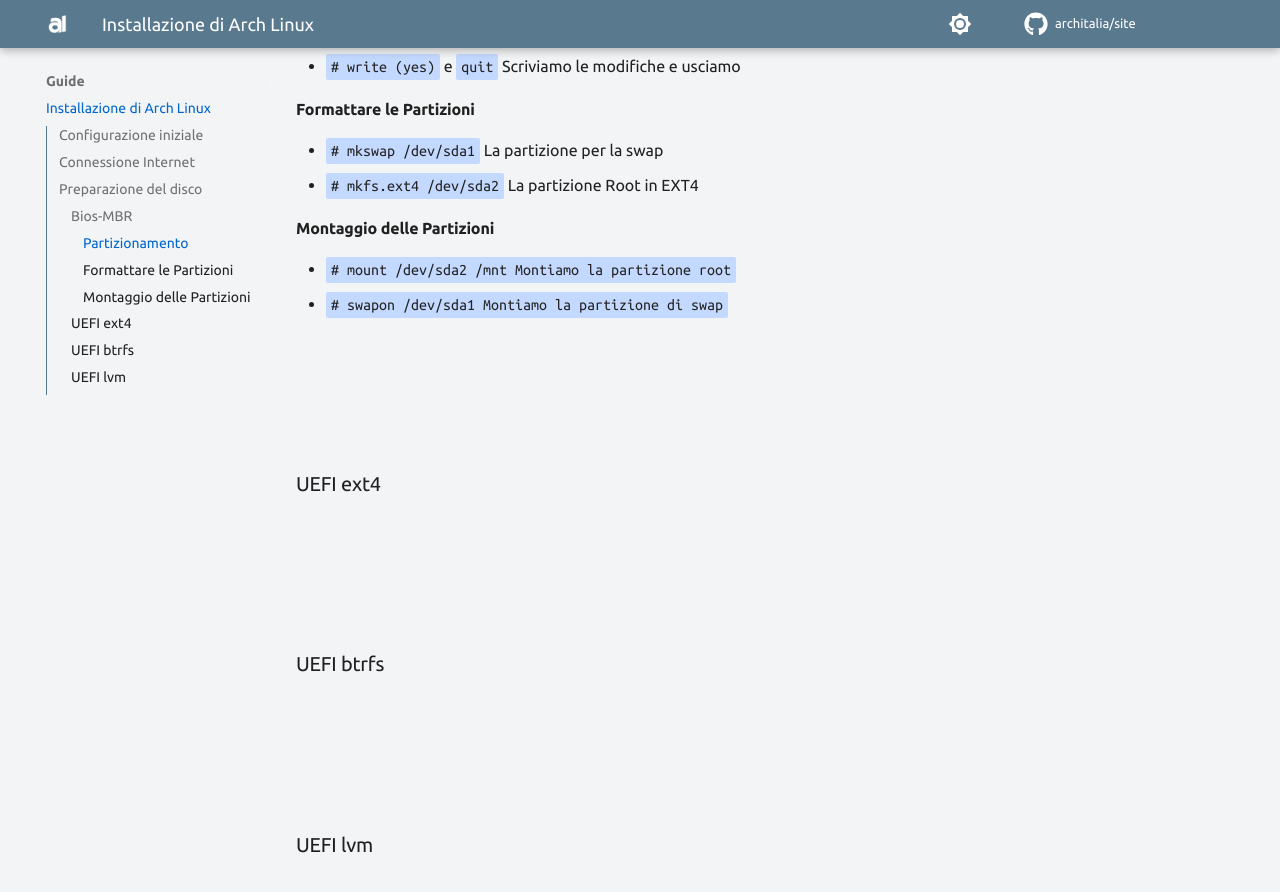
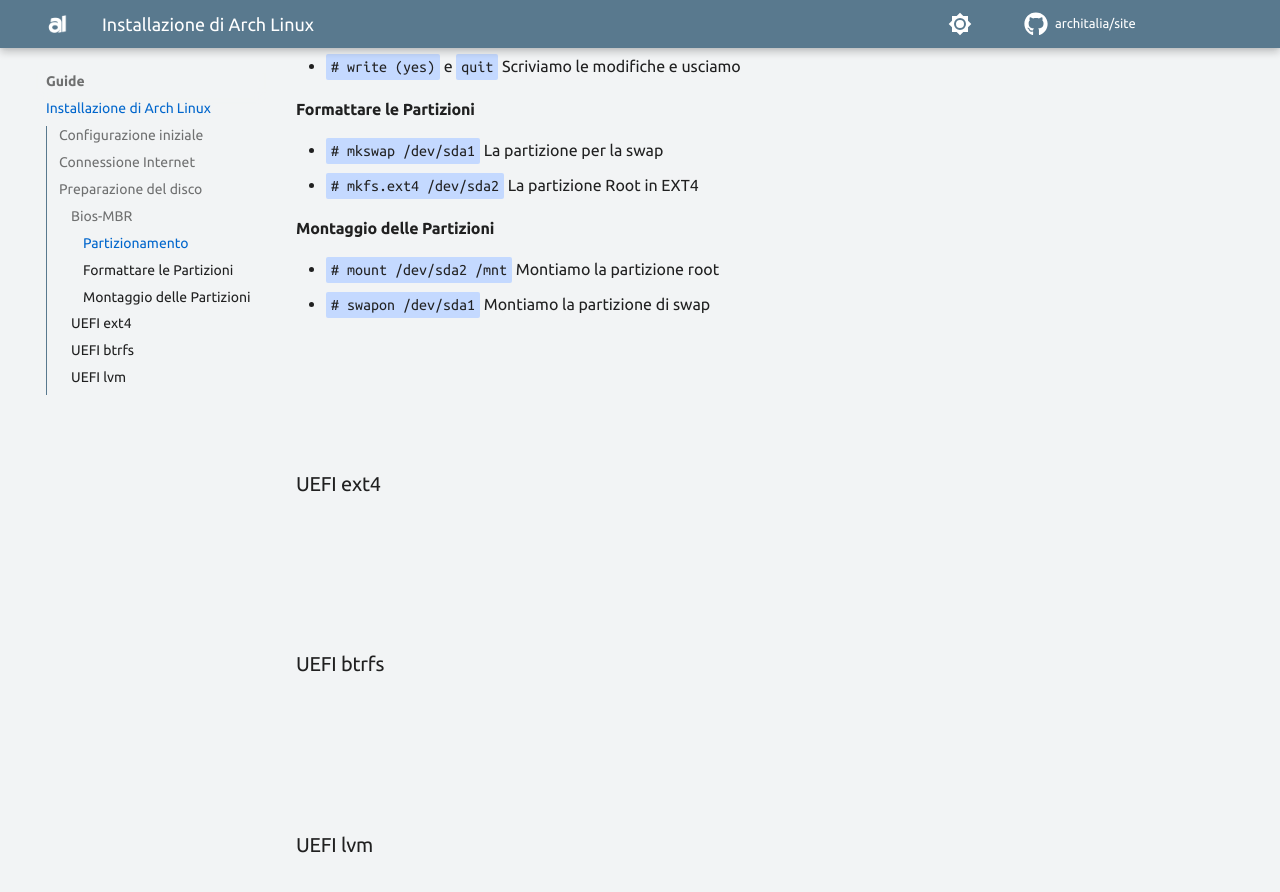
Before and after one commit to ArchItalia/site, an MkDocs documentation site: the page built from docs/Guide/guide.md, in a window 1280 px wide and 900 px high, scrolled down 2432 px. Shown: the top 892 px of the window. Built offline with MkDocs 1.6.1 and Material for MkDocs 9.7.7, drawn with Linux system fonts in a browser that asks for light colours; comment, search, counter and statistics services are not loaded; the version menu is left out.

```diff
--- a/docs/Guide/guide.md
+++ b/docs/Guide/guide.md
@@ -86,8 +86,8 @@ Creiamo le partizioni necessarie all'installazione base, ipotizzando di avere un
 
 #### Montaggio delle Partizioni
 
-- `# mount /dev/sda2 /mnt Montiamo la partizione root`
-- `# swapon /dev/sda1 Montiamo la partizione di swap`
+- `# mount /dev/sda2 /mnt` Montiamo la partizione root
+- `# swapon /dev/sda1` Montiamo la partizione di swap
 
 
 <br><br><br><br>
```
